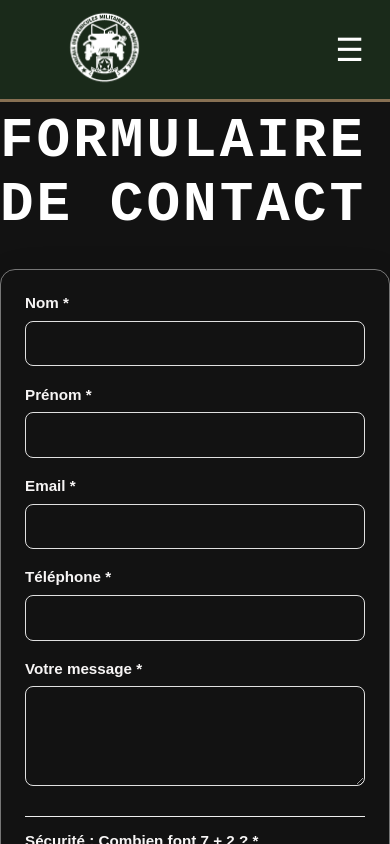
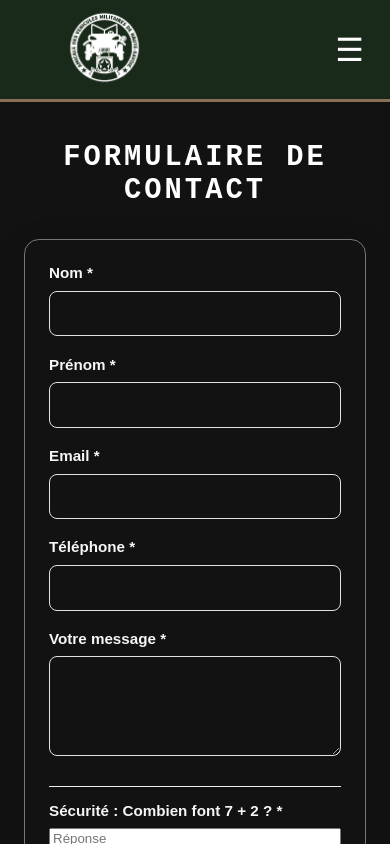
Before and after one commit to timothy-bernasconi/AVM-PROD, a Next.js app: page /contact in a window 390 px wide. Shown: the top 844 px of the page. Built offline with nearby package versions, Linux system fonts and the light colour scheme.

Commit message:
dernier fix

```diff
--- a/app/contact/page.module.scss
+++ b/app/contact/page.module.scss
@@ -1,34 +1,33 @@
 @use '../../scss/mixins';
 @use '../../scss/variables.scss' as *;
 
-
 .group {
-
     display: flex;
-    justify-content: center ;
-    align-items: center ;
+    justify-content: center;
+    align-items: center;
     flex-direction: column;
-    width: 100% ;
+    width: 100%;
     height: 100vh;
     min-height: auto;
     padding: 60px 0;
-        box-sizing: border-box ;
+    box-sizing: border-box;
     background-color: $bg-dark;
 
     h1 {
       @include mixins.h1-style;
       margin-bottom: 2rem;
+      font-size: 2.5rem;
+      text-align: center;
+      word-break: break-word;
+      padding: 0 1.5rem;
     }
-
-
 }
 
 .wrapper {
-
-    flex: 0 1 auto ;
-    width: 100% ;
-    max-width: 850px ;
-    margin: 0 auto ;
+    flex: 0 1 auto;
+    width: 100%;
+    max-width: 850px;
+    margin: 0 auto;
     background: #ffffff00;
     border: 1px solid rgba(255, 255, 255, 0.425);
     padding: 2.5rem;
@@ -37,7 +36,7 @@
     display: flex;
     flex-direction: column;
     gap: 1.5rem;
-    box-sizing: border-box ;
+    box-sizing: border-box;
 
     span {
         font-size: 0.85rem;
@@ -111,9 +110,7 @@
             font-size: 0.9rem;
             transition: color 0.2s ease;
 
-        &:hover {
-            color: #902326;
-        }
+            &:hover { color: #902326; }
 
             input[type="radio"] {
                 margin: 0;
@@ -131,8 +128,6 @@
                 margin: 0;
             }
         }
-}
-
 
         @media (max-width: 768px) {
             .radioOptions {
@@ -141,6 +136,7 @@
                 background: #f9f9f9;
                 padding: 1rem;
                 border-radius: 8px;
+            }
         }
     }
 
@@ -186,12 +182,17 @@
 
 @media (max-width: 768px) {
     .group {
-        padding: 20px 0 !important;
-        justify-content: center !important;
+        padding: 20px 1.5rem !important;
+        height: auto;
+        min-height: 100vh;
+
+        h1 {
+            font-size: 1.8rem;
+        }
     }
 
     .wrapper {
-
+        width: 100%;
         padding: 1.5rem !important;
         margin: 0 auto !important;
         gap: 1.2rem;
```
Lines whose indentation alone changed are shown as unchanged.
